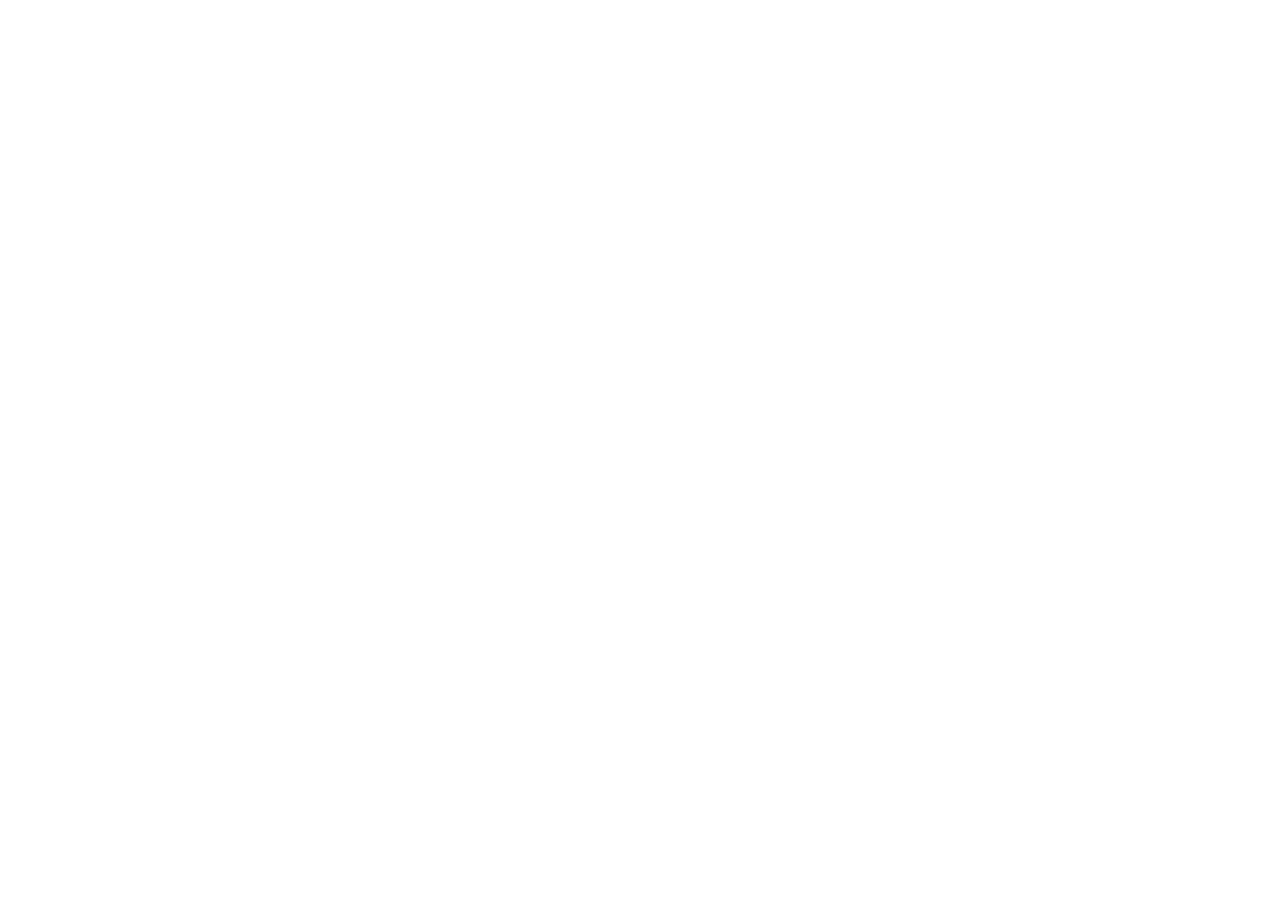
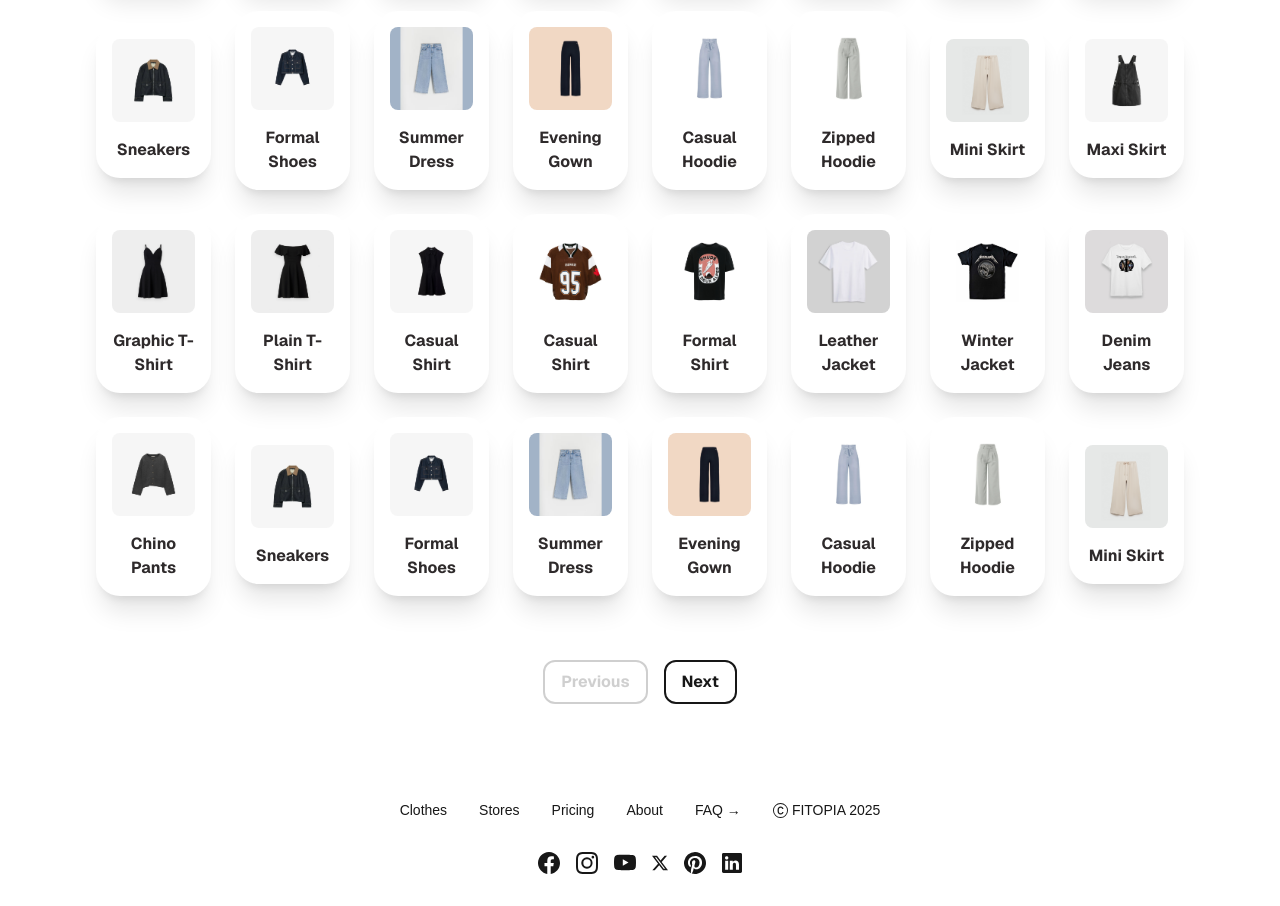
Before and after one commit to radinamri/Fitopia, a Next.js app in the folder fitopia/: page /clothes in a window 1280 px wide. Before the commit this address had no page. Shown: the part 1140-2046 px from the top of the page. Before the commit the page ends 1138 px from the top, so only its background shows below. Built offline with nearby package versions, Linux system fonts and the light colour scheme.

Commit message:
feat: create Clothes page

```diff
--- /dev/null
+++ b/fitopia/app/clothes/page.tsx
@@ -0,0 +1,167 @@
+"use client";
+import Modal from "@/components/Modal";
+import Image from "next/image";
+import { useState } from "react";
+
+const clothes = [
+  { src: "/clothes/upper/1.png", name: "Casual Shirt" },
+  { src: "/clothes/upper/2.png", name: "Formal Shirt" },
+  { src: "/clothes/upper/3.png", name: "Leather Jacket" },
+  { src: "/clothes/upper/4.png", name: "Winter Jacket" },
+  { src: "/clothes/upper/5.png", name: "Denim Jeans" },
+  { src: "/clothes/upper/6.png", name: "Chino Pants" },
+  { src: "/clothes/upper/7.png", name: "Sneakers" },
+  { src: "/clothes/upper/8.png", name: "Formal Shoes" },
+  { src: "/clothes/lower/1.png", name: "Summer Dress" },
+  { src: "/clothes/lower/2.png", name: "Evening Gown" },
+  { src: "/clothes/lower/3.png", name: "Casual Hoodie" },
+  { src: "/clothes/lower/4.png", name: "Zipped Hoodie" },
+  { src: "/clothes/lower/5.png", name: "Mini Skirt" },
+  { src: "/clothes/overall/1.png", name: "Maxi Skirt" },
+  { src: "/clothes/overall/2.png", name: "Graphic T-Shirt" },
+  { src: "/clothes/overall/3.png", name: "Plain T-Shirt" },
+  { src: "/clothes/overall/4.png", name: "Casual Shirt" },
+  { src: "/clothes/upper/1.png", name: "Casual Shirt" },
+  { src: "/clothes/upper/2.png", name: "Formal Shirt" },
+  { src: "/clothes/upper/3.png", name: "Leather Jacket" },
+  { src: "/clothes/upper/4.png", name: "Winter Jacket" },
+  { src: "/clothes/upper/5.png", name: "Denim Jeans" },
+  { src: "/clothes/upper/6.png", name: "Chino Pants" },
+  { src: "/clothes/upper/7.png", name: "Sneakers" },
+  { src: "/clothes/upper/8.png", name: "Formal Shoes" },
+  { src: "/clothes/lower/1.png", name: "Summer Dress" },
+  { src: "/clothes/lower/2.png", name: "Evening Gown" },
+  { src: "/clothes/lower/3.png", name: "Casual Hoodie" },
+  { src: "/clothes/lower/4.png", name: "Zipped Hoodie" },
+  { src: "/clothes/lower/5.png", name: "Mini Skirt" },
+  { src: "/clothes/overall/1.png", name: "Maxi Skirt" },
+  { src: "/clothes/overall/2.png", name: "Graphic T-Shirt" },
+  { src: "/clothes/overall/3.png", name: "Plain T-Shirt" },
+  { src: "/clothes/overall/4.png", name: "Casual Shirt" },
+  { src: "/clothes/upper/1.png", name: "Casual Shirt" },
+  { src: "/clothes/upper/2.png", name: "Formal Shirt" },
+  { src: "/clothes/upper/3.png", name: "Leather Jacket" },
+  { src: "/clothes/upper/4.png", name: "Winter Jacket" },
+  { src: "/clothes/upper/5.png", name: "Denim Jeans" },
+  { src: "/clothes/upper/6.png", name: "Chino Pants" },
+  { src: "/clothes/upper/7.png", name: "Sneakers" },
+  { src: "/clothes/upper/8.png", name: "Formal Shoes" },
+  { src: "/clothes/lower/1.png", name: "Summer Dress" },
+  { src: "/clothes/lower/2.png", name: "Evening Gown" },
+  { src: "/clothes/lower/3.png", name: "Casual Hoodie" },
+  { src: "/clothes/lower/4.png", name: "Zipped Hoodie" },
+  { src: "/clothes/lower/5.png", name: "Mini Skirt" },
+  { src: "/clothes/overall/1.png", name: "Maxi Skirt" },
+  { src: "/clothes/overall/2.png", name: "Graphic T-Shirt" },
+  { src: "/clothes/overall/3.png", name: "Plain T-Shirt" },
+  { src: "/clothes/overall/4.png", name: "Casual Shirt" },
+  { src: "/clothes/upper/1.png", name: "Casual Shirt" },
+  { src: "/clothes/upper/2.png", name: "Formal Shirt" },
+  { src: "/clothes/upper/3.png", name: "Leather Jacket" },
+  { src: "/clothes/upper/4.png", name: "Winter Jacket" },
+  { src: "/clothes/upper/5.png", name: "Denim Jeans" },
+  { src: "/clothes/upper/6.png", name: "Chino Pants" },
+  { src: "/clothes/upper/7.png", name: "Sneakers" },
+  { src: "/clothes/upper/8.png", name: "Formal Shoes" },
+  { src: "/clothes/lower/1.png", name: "Summer Dress" },
+  { src: "/clothes/lower/2.png", name: "Evening Gown" },
+  { src: "/clothes/lower/3.png", name: "Casual Hoodie" },
+  { src: "/clothes/lower/4.png", name: "Zipped Hoodie" },
+  { src: "/clothes/lower/5.png", name: "Mini Skirt" },
+  { src: "/clothes/overall/1.png", name: "Maxi Skirt" },
+  { src: "/clothes/overall/2.png", name: "Graphic T-Shirt" },
+  { src: "/clothes/overall/3.png", name: "Plain T-Shirt" },
+  { src: "/clothes/overall/4.png", name: "Casual Shirt" },
+];
+
+const ITEMS_PER_PAGE = 64; // 8 rows * 8 columns
+
+export default function Clothes() {
+  const [isModalOpen, setIsModalOpen] = useState(false);
+  const [page, setPage] = useState(0);
+  const [selectedClothing, setSelectedClothing] = useState<{
+    src: string;
+    name: string;
+  } | null>(null);
+  const totalPages = Math.ceil(clothes.length / ITEMS_PER_PAGE);
+
+  const paginatedClothes = clothes.slice(
+    page * ITEMS_PER_PAGE,
+    (page + 1) * ITEMS_PER_PAGE
+  );
+
+  const handleClothingClick = (clothing: { src: string; name: string }) => {
+    setSelectedClothing(clothing);
+    setIsModalOpen(true);
+  };
+
+  return (
+    <div className="flex flex-col w-full min-h-screen justify-center items-center gap-16 font-[family-name:var(--font-geist-sans)]">
+      <div className="flex flex-col w-[85%] justify-center items-center gap-8">
+        {/* Grid Container for 8x8 Layout */}
+        <div className="grid grid-cols-8 gap-6 w-full">
+          {paginatedClothes.map(({ src, name }, index) => (
+            <div
+              key={index}
+              className="flex flex-col justify-center items-center"
+            >
+              <div
+                className="flex flex-col justify-center items-center bg-white rounded-3xl shadow-xl p-4 gap-2 transition-transform duration-200 hover:scale-105 cursor-pointer"
+                onClick={() => handleClothingClick({ src, name })}
+              >
+                <Image
+                  src={src}
+                  alt={name}
+                  width={120} // Adjusted size for 8x8 grid
+                  height={120}
+                  className="rounded-lg"
+                />
+                <p className="mt-2 text-md font-bold text-[#2E2A2B] transition-all duration-200 hover:underline text-center">
+                  {name}
+                </p>
+              </div>
+            </div>
+          ))}
+        </div>
+
+        {/* Pagination Buttons */}
+        <div className="flex gap-4 mt-8">
+          <button
+            onClick={() => setPage((prev) => Math.max(prev - 1, 0))}
+            disabled={page === 0}
+            className="border-2 border-[#171717] dark:border-white rounded-xl px-4 py-2 font-bold text-md text-[#171717] dark:text-white hover:bg-[#171717] dark:hover:bg-white transition-colors duration-200 disabled:opacity-20"
+          >
+            Previous
+          </button>
+          <button
+            onClick={() =>
+              setPage((prev) => Math.min(prev + 1, totalPages - 1))
+            }
+            disabled={page === totalPages - 1}
+            className="border-2 border-[#171717] dark:border-white rounded-xl px-4 py-2 font-bold text-md text-[#171717] dark:text-white hover:bg-[#171717] dark:hover:bg-white transition-colors duration-200 disabled:opacity-20"
+          >
+            Next
+          </button>
+        </div>
+      </div>
+
+      {/* Modal */}
+      <Modal isOpen={isModalOpen} onClose={() => setIsModalOpen(false)}>
+        {selectedClothing && (
+          <div className="flex flex-col justify-center items-center gap-6">
+            <Image
+              src={selectedClothing.src}
+              alt={selectedClothing.name}
+              width={300}
+              height={300}
+              className="rounded-lg"
+            />
+            <p className="text-2xl font-bold mt-4 text-[#171717]">
+              {selectedClothing.name}
+            </p>
+          </div>
+        )}
+      </Modal>
+    </div>
+  );
+}
--- a/fitopia/app/layout.tsx
+++ b/fitopia/app/layout.tsx
@@ -59,6 +59,12 @@
               <div className="flex flex-row justify-center items-center text-md gap-8">
                 <Link
                   className="font-semibold text-lg transition-transform duration-200 hover:scale-105"
+                  href={"/clothes"}
+                >
+                  Clothes
+                </Link>
+                <Link
+                  className="font-semibold text-lg transition-transform duration-200 hover:scale-105"
                   href={"/stores"}
                 >
                   Stores
@@ -84,6 +90,12 @@
           <div className="flex flex-col w-full min-h-fit justify-center items-center pt-8 pb-8">
             <div className="flex flex-col w-[90%] min-h-fit justify-center items-center gap-8">
               <div className="flex flex-row w-full min-h-fit justify-center items-center gap-8">
+                <Link
+                  className="font-normal text-sm hover:underline hover:underline-offset-4 transition-colors duration-200"
+                  href={"/clothes"}
+                >
+                  Clothes
+                </Link>
                 <Link
                   className="font-normal text-sm hover:underline hover:underline-offset-4 transition-colors duration-200"
                   href={"/stores"}
```
